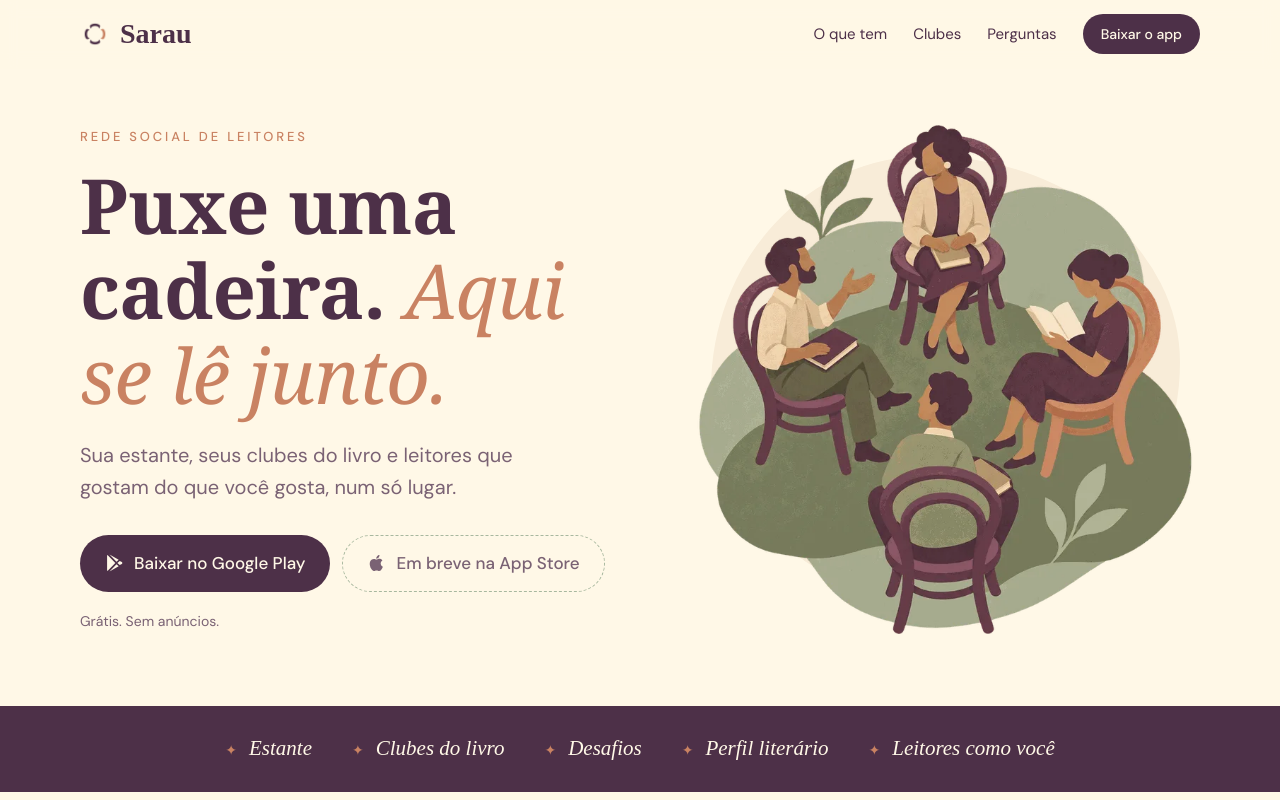
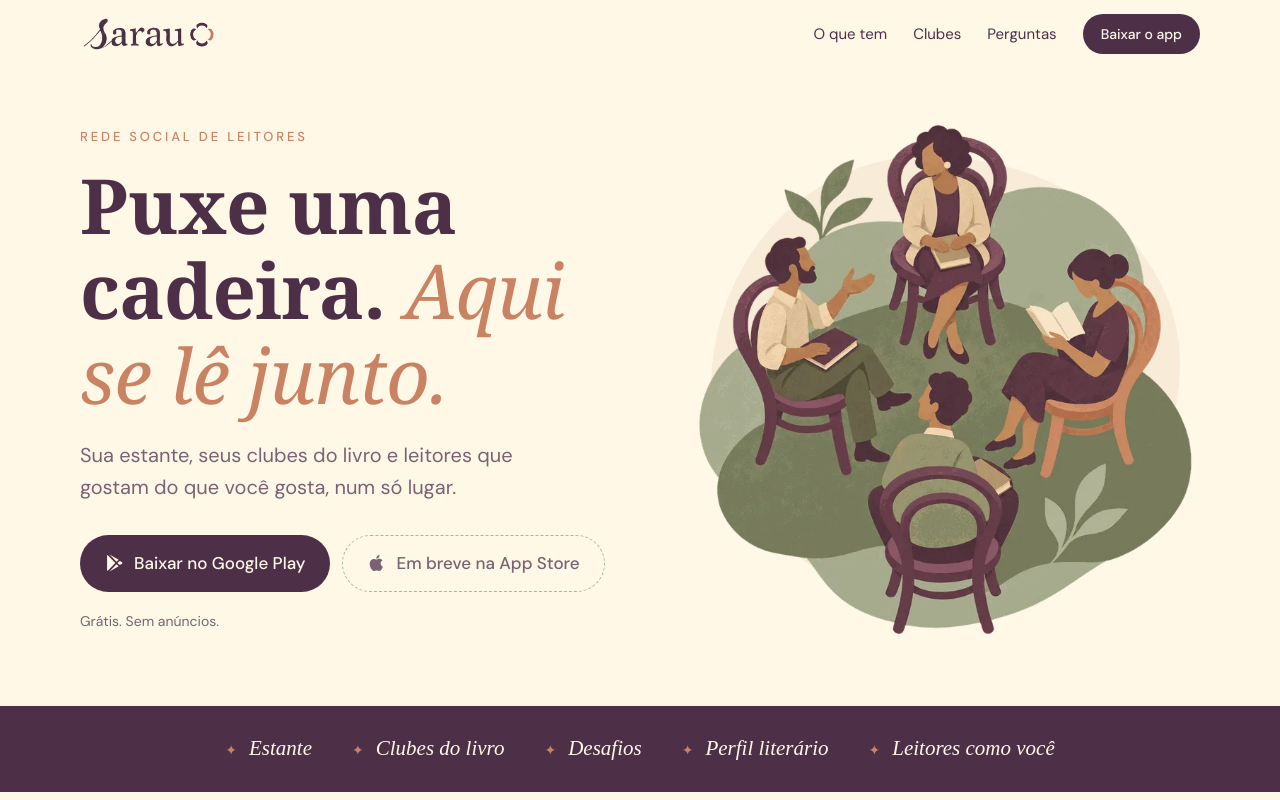
Before and after one commit to Netalianne/sarau-site, a plain HTML site: page index.html in a window 1280 px wide. Shown: the top 800 px of the page. Drawn offline with Linux system fonts and the light colour scheme; a web font is replaced by a local one.

Commit message:
Add files via upload

```diff
--- a/index.html
+++ b/index.html
@@ -39,6 +39,7 @@
   .topo .miolo { display: flex; align-items: center; justify-content: space-between; height: 68px; }
   .marca { display: flex; align-items: center; gap: 10px; text-decoration: none; font-family: 'Baskervville', serif; font-size: 28px; font-weight: 600; }
   .marca img { width: 30px; }
+  .marca .logo-topo { width: auto; height: 38px; }
   .menu { display: flex; gap: 26px; align-items: center; font-size: 15px; }
   .menu a { text-decoration: none; }
   .menu a:not(.botao):hover { color: var(--terracota); }
@@ -154,7 +155,7 @@
 
 <header class="topo" id="topo">
   <div class="miolo">
-    <a class="marca" href="#"><img src="simbolo.png" alt="">Sarau</a>
+    <a class="marca" href="#" aria-label="Sarau"><img src="img/logo-horizontal.png" alt="Sarau" width="467" height="130" class="logo-topo"></a>
     <nav class="menu">
       <a href="#recursos">O que tem</a>
       <a href="#clubes">Clubes</a>
@@ -318,7 +319,7 @@
 
   <section class="final fundo-cartao" id="baixar">
     <div class="miolo surge">
-      <img src="img/logo.webp" alt="Sarau" width="900" height="300" style="width:220px;margin:0 auto 28px;mix-blend-mode:multiply">
+      <img src="img/logo-horizontal.png" alt="Sarau" width="467" height="130" style="width:230px;margin:0 auto 30px">
       <h2>Tem uma cadeira <span class="italico">esperando por você</span></h2>
       <p class="suave">Baixe o Sarau, monte a sua estante e encontre a sua roda de leitura.</p>
       <div class="lojas">
```
Also changed, not shown: img/logo-horizontal.png (added).
